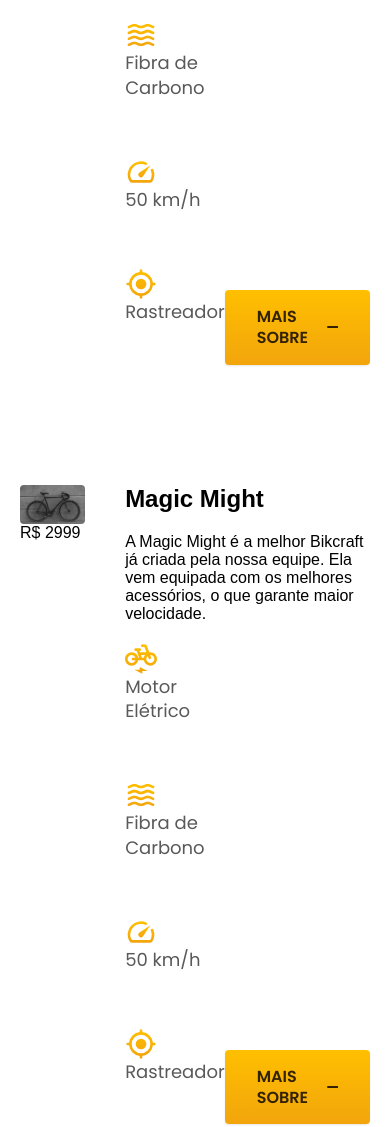
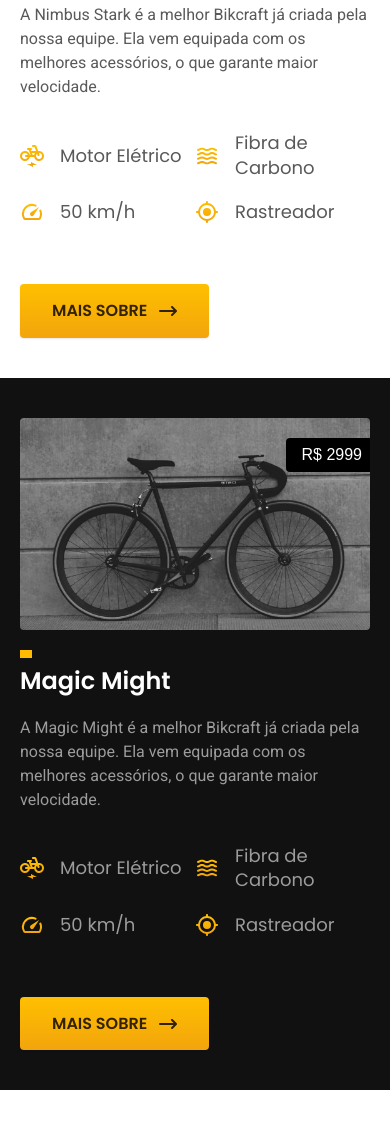
Before and after one commit to wagnerbarbosa94/bikcraft, a plain HTML site: page bicicletas.html in a window 390 px wide. Shown: the part 626-1753 px from the top of the page. Drawn offline with Linux system fonts and the light colour scheme.

Commit message:
bicicletas responsivo

```diff
--- a/bicicletas.html
+++ b/bicicletas.html
@@ -31,12 +31,11 @@
     <main>
         <div class="titulo-bg">
             <div class="titulo container cor-c3">
-                <p class="font-2-l-b cor-cinza">Termos de uso</p>
-                <h1 class="font-1-xxl cor-branca">Termos e condições <span class="cor-y">.</span></h1>
+                <p class="font-2-l-b cor-cinza">Escolha a melhor para você</p>
+                <h1 class="font-1-xxl cor-branca">nossas bicicletas<span class="cor-y">.</span></h1>
             </div>
         </div>
 
-        <div class="bicicletas-bg">
         <div class="bicicletas container">
             <div class="bicicletas-img">
                 <img src="./img/bicicletas/nimbus.jpg" alt="">
@@ -44,29 +43,29 @@
                 </div>
 
                 <div class="bicicleta-conteudo">
-                    <h2>Nimbus Stark</h2>
+                    <h2 class="font-1-xl">Nimbus Stark</h2>
 
-                    <p>A Nimbus Stark é a melhor Bikcraft já criada pela nossa equipe. Ela vem equipada com os melhores acessórios, o que garante maior velocidade.</p>
+                    <p class="font-2-s cor-cinza">A Nimbus Stark é a melhor Bikcraft já criada pela nossa equipe. Ela vem equipada com os melhores acessórios, o que garante maior velocidade.</p>
 
                     <ul class="font-1-m cor-cinza">
                         <li>
                             <img src="./img/icones/eletrica.svg" alt="">
-                        <p>Motor Elétrico</p>
+                            Motor Elétrico
                         </li>
 
                         <li>
                             <img src="./img/icones/carbono.svg" alt="">
-                        <p>Fibra de Carbono</p>
+                        Fibra de Carbono
                     </li>
 
                     <li>
                         <img src="./img/icones/velocidade.svg" alt="">
-                        <p>50 km/h</p>
+                        50 km/h
                     </li>
 
                     <li>
                         <img src="./img/icones/rastreador.svg" alt="">
-                        <p>Rastreador</p>
+                        Rastreador
                     </li>
                 </ul>
 
@@ -74,39 +73,41 @@
             </div>
         </div>
 
+        <div class="bicicletas-bg">
             <div class="bicicletas container">
                 <div class="bicicletas-img">
                     <img src="./img/bicicletas/magic.jpg" alt="">
                     <span>R$ 2999</span>
                 </div>
                     <div class="bicicleta-conteudo">
-                    <h2>Magic Might</h2>
+                    <h2 class="font-1-xl cor-branca">Magic Might</h2>
 
-                    <p>A Magic Might é a melhor Bikcraft já criada pela nossa equipe. Ela vem equipada com os melhores acessórios, o que garante maior velocidade.</p>
+                    <p class="font-2-s cor-c2">A Magic Might é a melhor Bikcraft já criada pela nossa equipe. Ela vem equipada com os melhores acessórios, o que garante maior velocidade.</p>
 
-                <ul class="font-1-m cor-cinza">
+                <ul class="font-1-m cor-c2">
                     <li>
                         <img src="./img/icones/eletrica.svg" alt="">
-                        <p>Motor Elétrico</p>
+                        Motor Elétrico
                     </li>
 
                     <li>
                         <img src="./img/icones/carbono.svg" alt="">
-                        <p>Fibra de Carbono</p>
+                        Fibra de Carbono
                     </li>
 
                     <li>
                         <img src="./img/icones/velocidade.svg" alt="">
-                        <p>50 km/h</p>
+                        50 km/h
                     </li>
 
                     <li>
                         <img src="./img/icones/rastreador.svg" alt="">
-                        <p>Rastreador</p>
+                        Rastreador
                     </li>
                 </ul>
 
                 <a class="botao seta" href="./bicicletas/nebula.html">mais sobre</a>
+                </div>
             </div>
         </div>
 
@@ -116,34 +117,33 @@
                     <span>R$ 3999</span>
                 </div>
                 <div class="bicicleta-conteudo">
-                    <h2>Nebula Cosmic</h2>
+                    <h2 class="font-1-xl">Nebula Cosmic</h2>
 
-                    <p>A Nebula Cosmic é a melhor Bikcraft já criada pela nossa equipe. Ela vem equipada com os melhores acessórios, o que garante maior velocidade.</p>
+                    <p class="font-2-s cor-cinza">A Nebula Cosmic é a melhor Bikcraft já criada pela nossa equipe. Ela vem equipada com os melhores acessórios, o que garante maior velocidade.</p>
 
                 <ul class="font-1-m cor-cinza">
                     <li>
                         <img src="./img/icones/eletrica.svg" alt="">
-                        <p>Motor Elétrico</p>
+                        Motor Elétrico
                     </li>
 
                     <li>
                         <img src="./img/icones/carbono.svg" alt="">
-                        <p>Fibra de Carbono</p>
+                        Fibra de Carbono
                     </li>
 
                     <li>
                         <img src="./img/icones/velocidade.svg" alt="">
-                        <p>50 km/h</p>
+                        50 km/h
                     </li>
 
                     <li>
                         <img src="./img/icones/rastreador.svg" alt="">
-                        <p>Rastreador</p>
+                        Rastreador
                     </li>
                 </ul>
 
                 <a class="botao seta" href="./bicicletas/nebula.html">mais sobre</a>
-                </div>
                 </div>
             </div>
     </main>
--- a/css/bicicletas/bicicletas.css
+++ b/css/bicicletas/bicicletas.css
@@ -1,3 +1,7 @@
+.bicicletas-bg {
+    background: linear-gradient(to right, var(--cor-branco) 30%, var(--cor-preto1) 0%);
+}
+
 .bicicletas {
     display: grid;
     grid-template-columns: 1fr 1fr;
@@ -6,23 +10,69 @@
     padding-bottom: 60px;
 }
 
+.bicicletas-img{
+    display: grid;
+}
+
+.bicicletas-img img {
+    grid-area: 1/1;
+}
+
+.bicicletas-img span {
+    display: inline-block;
+    grid-area: 1/1;
+    background-color: #000000;
+    color: #ffffff;
+    place-self: start end;
+    padding: 8px 8px 8px 16px;
+    margin-top: 20px;
+    border-radius: 4px 0 0 4px;
+}
+
 .bicicleta-conteudo {
     display: grid;
     grid-template-columns: 1fr auto;
     align-content: start;
 }
 
-.bicicletas h2 {
+.bicicleta-conteudo h2, .bicicleta-conteudo p {
+    grid-column: 1/-1;
+}
+
+.bicicleta-conteudo h2 {
     margin-bottom: 20px;
 }
 
-.bicicletas h2, .bicicletas p {
-    grid-column: 1/-1;
+.bicicletas h2::before {
+    content: "";
+    display: block;
+    width: 12px;
+    height: 8px;
+    background-color: var(--cor-yellow);
+    margin-bottom: 8px;
+  }
+
+.bicicleta-conteudo p {
+    margin-bottom: 32px;
+}
+
+.bicicletas a {
+    place-self: end;
+}
+
+.bicicletas li {
+    display: flex;
+    align-items: center;
 }
 
 .bicicletas ul {
     display: grid;
-    gap: 16px;
+
+}
+
+.bicicleta-conteudo img {
+    width: 24px;
+    margin-right: 16px;
 }
 
 .botao.seta::after {
@@ -40,6 +90,30 @@
     align-items: center;
 }
 
-.bicicletas a {
-    place-self: end;
+@media (max-width: 800px) {
+    .bicicletas {
+        grid-template-columns: 1fr;
+        gap: 20px;
+        padding-top: 40px;
+        padding-bottom: 40px;
+    }
+
+    .bicicletas-bg {
+        background: var(--cor-preto1);
+    }
 }
+
+@media (max-width: 600px) {
+    .bicicleta-conteudo {
+        font-size: 1rem;
+        grid-template-columns: 1fr;
+    }
+
+    .bicicleta-conteudo ul {
+        grid-template-columns: 1fr 1fr;
+    }
+
+    .bicicleta-conteudo a {
+        place-self: start;
+    }
+}
--- a/css/utilidades/cores.css
+++ b/css/utilidades/cores.css
@@ -4,6 +4,7 @@
     --cor-yellow2: #664400;
     --cor-yellow3: #332200;
     --cor-branco: #ffffff;
+    --cor-preto: #000000;
     --cor-preto1: #111111;
     --cor-c-claro: #b2b2b2;
     --cor-c-white: #ededed;
```
Lines whose indentation alone changed are shown as unchanged.
